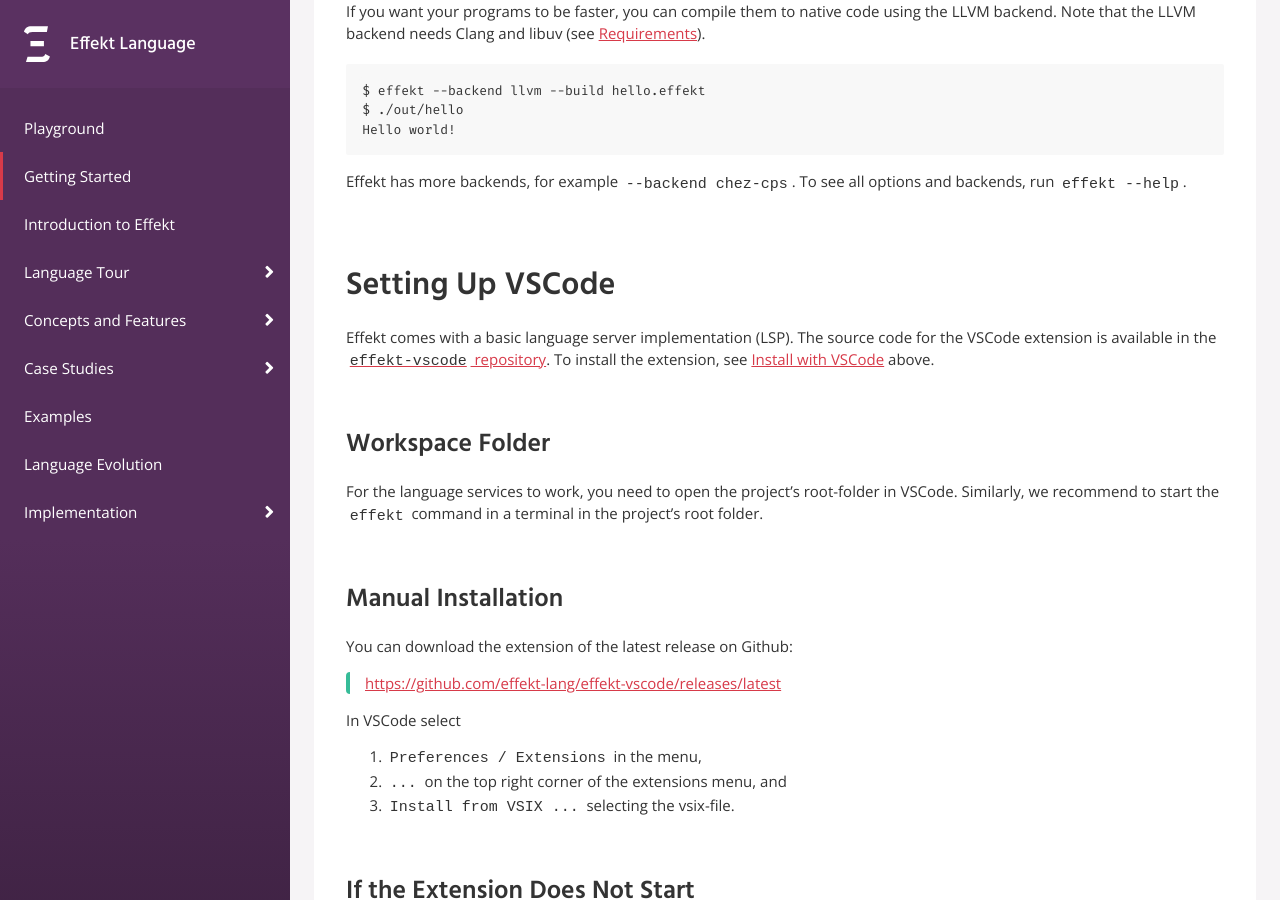
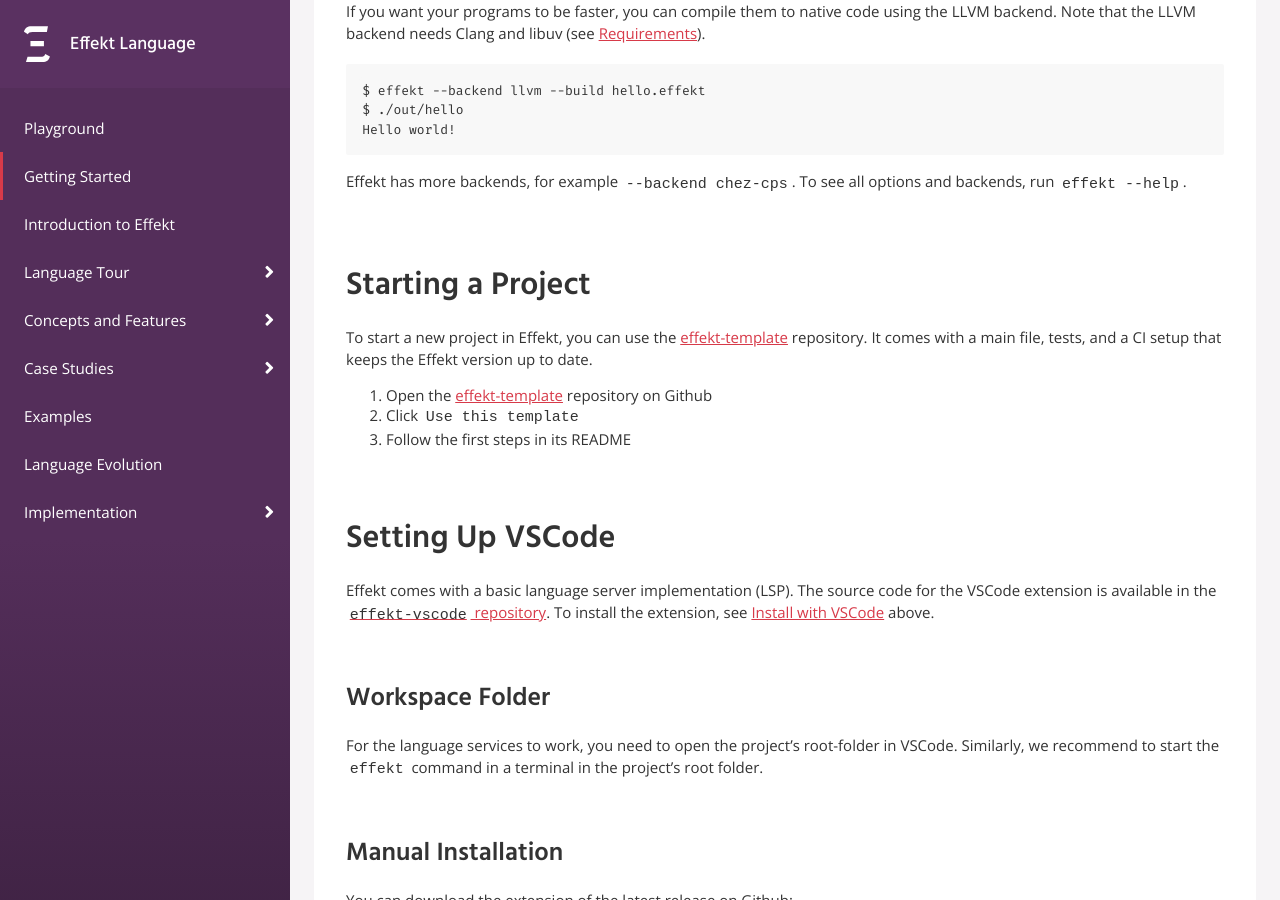
Before and after one commit to effekt-lang/effekt-website, a Jekyll site: the page built from docs/getting-started.md, in a window 1280 px wide and 900 px high, scrolled down 4483 px. Built offline with Jekyll 4.4.1, drawn with Linux system fonts in a browser that asks for light colours.

Commit message:
Getting Started: link effekt-template

```diff
--- a/docs/getting-started.md
+++ b/docs/getting-started.md
@@ -73,6 +73,15 @@
 Effekt has more backends, for example `--backend chez-cps`.
 To see all options and backends, run `effekt --help`.
 
+
+## Starting a Project
+
+To start a new project in Effekt, you can use the [effekt-template](https://github.com/jiribenes/effekt-template) repository.
+It comes with a main file, tests, and a CI setup that keeps the Effekt version up to date.
+
+1. Open the [effekt-template](https://github.com/jiribenes/effekt-template) repository on Github
+2. Click `Use this template`
+3. Follow the first steps in its README
 
 ## Setting Up VSCode
 Effekt comes with a basic language server implementation (LSP).
```
